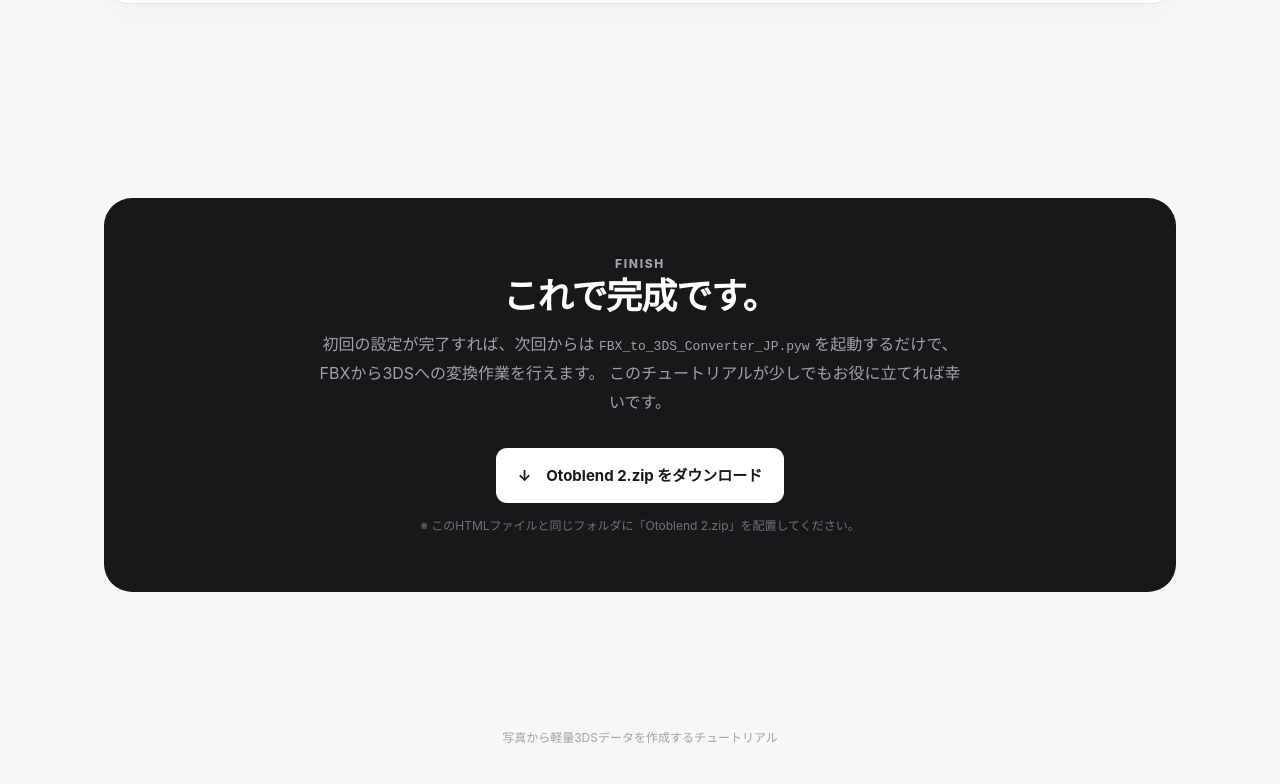
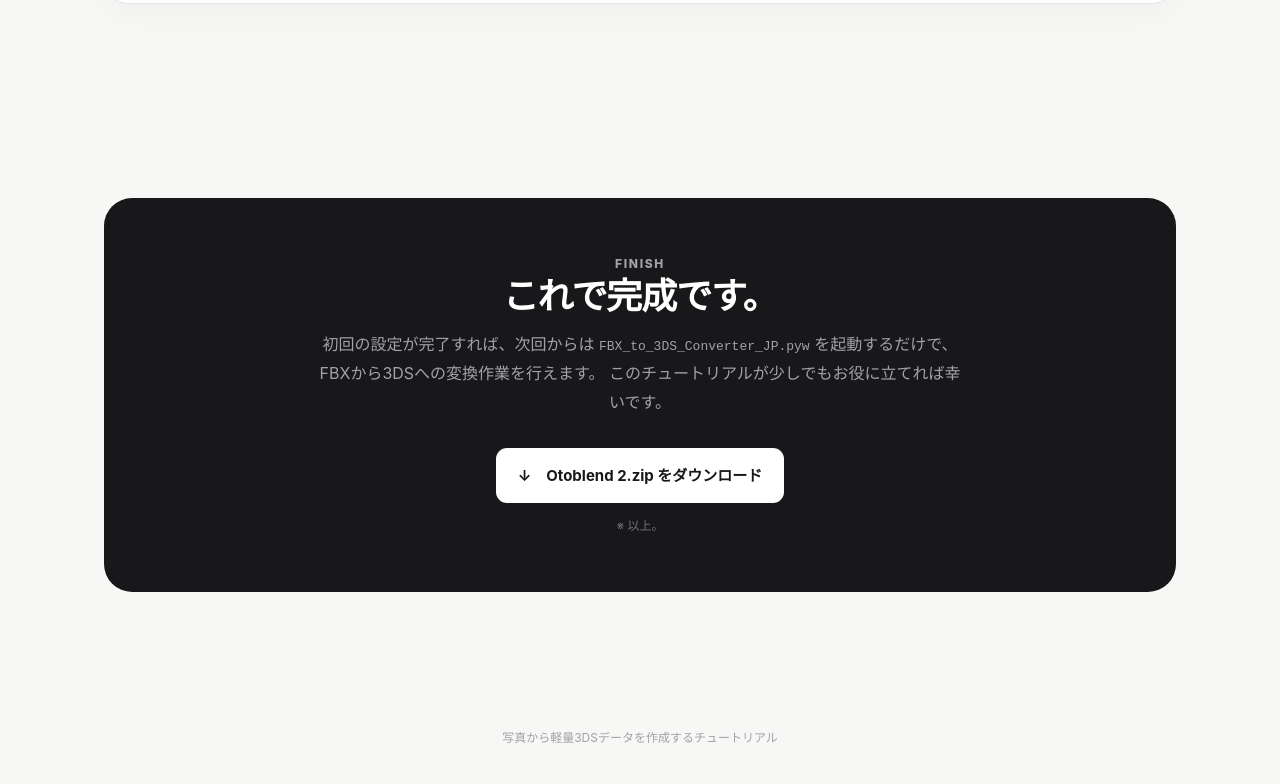
Before and after one commit to Earnest-Architects/blender, a plain HTML site: page index.html in a window 1280 px wide. Shown: the part 9857-10641 px from the top of the page. Drawn offline with Linux system fonts and the light colour scheme.

Commit message:
Update download instructions in index.html

```diff
--- a/index.html
+++ b/index.html
@@ -414,7 +414,7 @@ footer{text-align:center;padding:35px;color:#a1a1aa;font-size:12px}
       ↓　Otoblend 2.zip をダウンロード
    </a>
    <div style="margin-top:12px;color:#71717a;font-size:12px;">
-    ※ このHTMLファイルと同じフォルダに「Otoblend 2.zip」を配置してください。
+    ※ 以上。
    </div>
   </div>
  </div>
```
